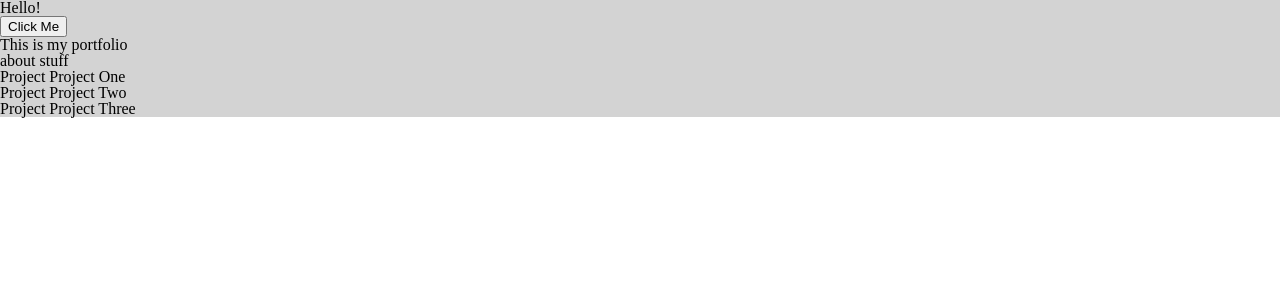
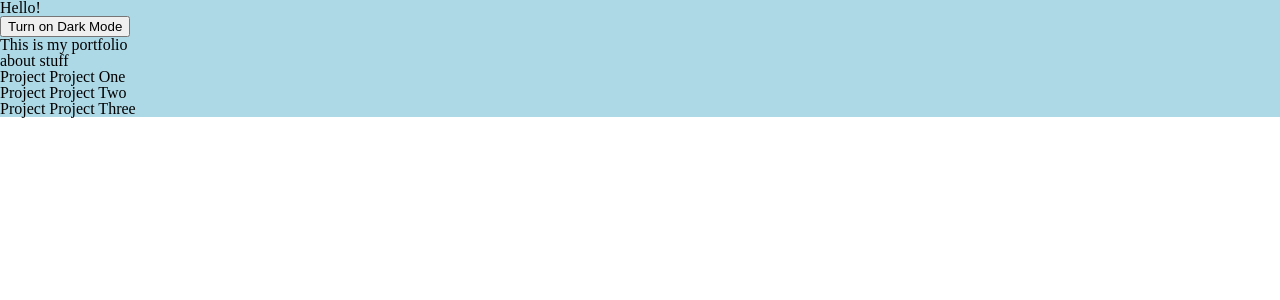
Before and after one commit to aidan-diaz/reactPortfolio, a React (Vite) app: page / in a window 1280 px wide. Shown: the top 300 px of the page. Built offline with nearby package versions, Linux system fonts and the light colour scheme.

Commit message:
added dark mode toggle functionality

```diff
--- a/src/App.jsx
+++ b/src/App.jsx
@@ -5,12 +5,11 @@ import { About } from './components/About.jsx'
 import { Project } from './components/Project.jsx'
 
 function App() {
+
   const [darkMode, setMode] = useState(false)
 
   const toggleMode = () => {
-      console.log('Dark Mode was: ', darkMode)
-      darkMode ? setMode(false) : setMode(true)
-      console.log('Now Dark Mode is: ', darkMode)
+      setMode(!darkMode)
   }
 
   const portfolioPieces =
@@ -28,8 +27,8 @@ function App() {
 
 
   return (
-    <div className={ darkMode ? 'darkMode' : 'lightMode' }>
-      <Header toggleMode={toggleMode} />
+    <div className={darkMode ? 'darkMode' : 'lightMode'}>
+      <Header darkMode={darkMode} toggleMode={toggleMode} />
       <h1>This is my portfolio</h1>
       <About />
       <Project portfolioPiece={portfolioPieces[0]} />
--- a/src/components/DarkModeButton.jsx
+++ b/src/components/DarkModeButton.jsx
@@ -1,7 +1,10 @@
-const DarkModeButton = (props) => {
-    console.log('Button Props:', props)
+import { useState } from 'react'
+
+const DarkModeButton = ({darkMode, toggleMode}) => {
+    console.log(darkMode)
+
     return (
-        <button onClick={ props.toggleMode }>Click Me</button>
+        <button onClick={ toggleMode }>Turn {darkMode ? 'off' : 'on'} Dark Mode</button>
     )
 
 }
--- a/src/components/Header.jsx
+++ b/src/components/Header.jsx
@@ -1,10 +1,11 @@
 import { DarkModeButton } from "./DarkModeButton"
 
-const Header = ({ toggleMode }) => {
+const Header = ({ darkMode, toggleMode }) => {
+
     return (
         <header>
             <h2>Hello!</h2>
-            <DarkModeButton toggleMode={ toggleMode } />
+            <DarkModeButton darkMode={darkMode} toggleMode={toggleMode} />
         </header>
 
     )
--- a/src/css/App.css
+++ b/src/css/App.css
@@ -2,10 +2,14 @@
   box-sizing: border-box;
 }
 
+#root {
+  height: 1000px;
+}
+
 .darkMode {
-  background-color: darkgray;
+  background-color: rgb(47, 47, 255);
 }
 
 .lightMode {
-  background-color: lightgray;
+  background-color: lightblue;
 }
```
